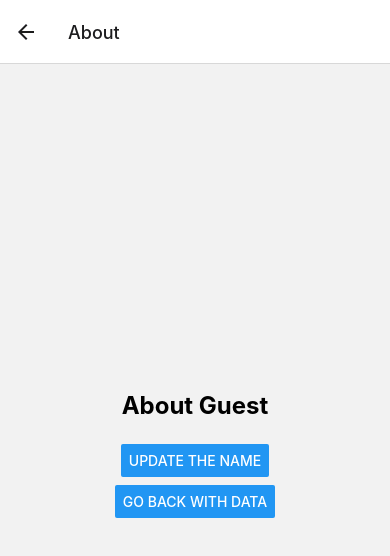
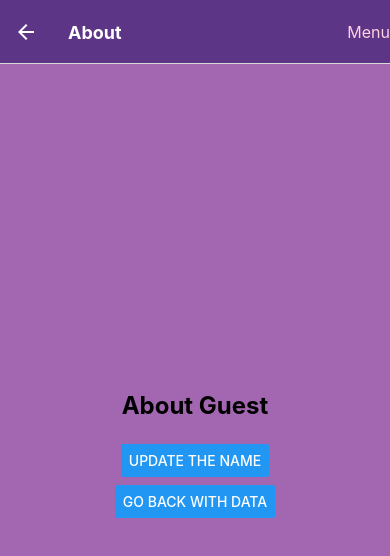
Before and after one commit to alianhakim9/RN-TypeScript, a React Native app: screen /About in a window 390 px wide. Shown: the top 556 px of the page. Built offline with nearby package versions, Linux system fonts and the light colour scheme.

Commit message:
Stack Navigation Options

```diff
--- a/learning-progress/learn-navigation/NavigationApp.tsx
+++ b/learning-progress/learn-navigation/NavigationApp.tsx
@@ -3,14 +3,46 @@ import {createNativeStackNavigator} from '@react-navigation/native-stack';
 import {RootStackParamList} from './RootStackParamList';
 import AboutScreen from './screens/AboutScreen';
 import HomeScreen from './screens/HomeScreen';
+import {Alert, Pressable, StatusBar, Text} from 'react-native';
 
 const Stack = createNativeStackNavigator<RootStackParamList>();
 
 export default function NavigationApp() {
   return (
     <NavigationContainer>
-      <Stack.Navigator initialRouteName="Home">
-        <Stack.Screen name="Home" component={HomeScreen} />
+      <Stack.Navigator
+        initialRouteName="Home"
+        screenOptions={{
+          headerStyle: {
+            backgroundColor: '#5D3587',
+          },
+          headerTintColor: 'white',
+          headerTitleStyle: {
+            fontWeight: 'bold',
+          },
+          headerRight: () => (
+            <Pressable onPress={() => Alert.alert('Menu button pressed!')}>
+              <Text
+                style={{
+                  fontSize: 16,
+                  color: '#FFD1E3',
+                }}>
+                Menu
+              </Text>
+            </Pressable>
+          ),
+          contentStyle: {
+            backgroundColor: '#A367B1',
+          },
+        }}>
+        <Stack.Screen
+          name="Home"
+          component={HomeScreen}
+          options={{
+            title: 'Welcome Home',
+            fullScreenGestureEnabled: true,
+          }}
+        />
         <Stack.Screen
           name="About"
           component={AboutScreen}
@@ -19,6 +51,7 @@ export default function NavigationApp() {
           }}
         />
       </Stack.Navigator>
+      <StatusBar backgroundColor="#392467" />
     </NavigationContainer>
   );
 }
```
